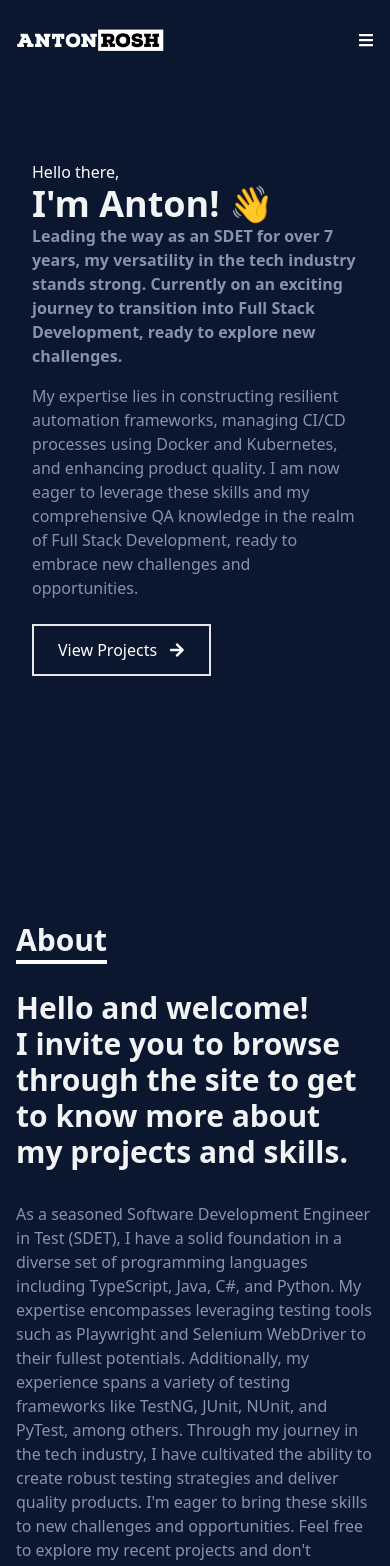
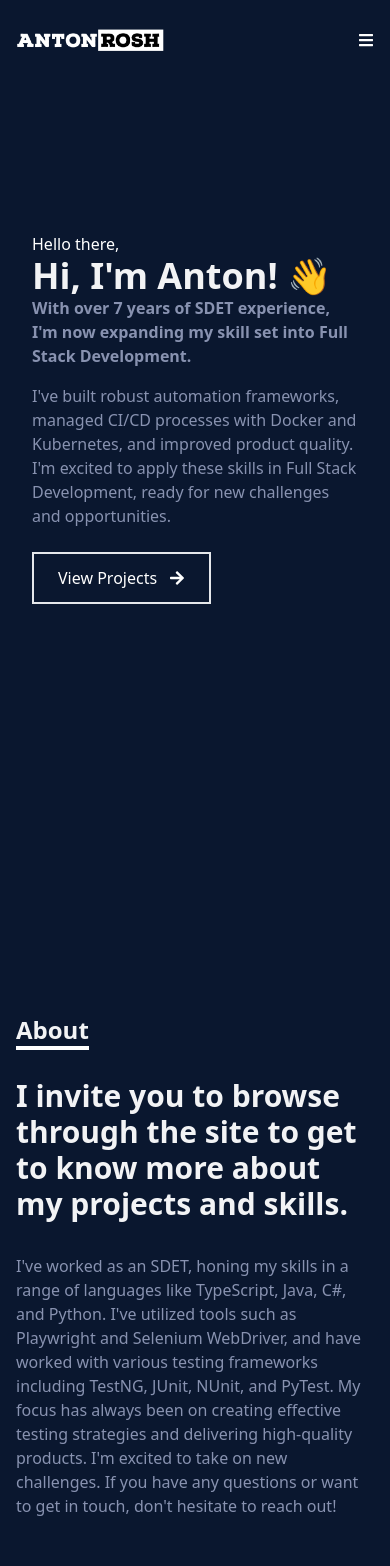
Before and after one commit to antongulin/anton.qa, a React (Create React App) app: page / in a window 390 px wide. Shown: the top 1566 px of the page. Built offline with nearby package versions, Linux system fonts and the light colour scheme.

Commit message:
Minor changes to optimize mobile view

```diff
--- a/src/components/About.jsx
+++ b/src/components/About.jsx
@@ -6,7 +6,7 @@ const About = () => {
       <div className="flex flex-col justify-center items-center w-full h-full">
         <div className="max-w-[1000px] w-full grid grid-cols-2 gap-8">
           <div className="sm:text-right pb-8 pl-4">
-            <p className="text-3xl font-bold inline border-b-4 border-white">
+            <p className="text-2xl font-bold inline border-b-4 border-white">
               About
             </p>
           </div>
@@ -14,7 +14,6 @@ const About = () => {
         </div>
         <div className="max-w-[1000px] w-full grid sm:grid-cols-2 gap-8 px-4">
           <div className="sm:text-right text-3xl font-bold">
-            <p>Hello and welcome!</p>
             <p>
               I invite you to browse through the site to get to know more about
               my projects and skills.
@@ -22,18 +21,14 @@ const About = () => {
           </div>
           <div>
             <p className="text-[#8892b0]">
-              As a seasoned Software Development Engineer in Test (SDET), I have
-              a solid foundation in a diverse set of programming languages
-              including TypeScript, Java, C#, and Python. My expertise
-              encompasses leveraging testing tools such as Playwright and
-              Selenium WebDriver to their fullest potentials. Additionally, my
-              experience spans a variety of testing frameworks like TestNG,
-              JUnit, NUnit, and PyTest, among others. Through my journey in the
-              tech industry, I have cultivated the ability to create robust
-              testing strategies and deliver quality products. I'm eager to
-              bring these skills to new challenges and opportunities. Feel free
-              to explore my recent projects and don't hesitate to reach out if
-              you have any questions or inquiries!
+              I've worked as an SDET, honing my skills in a range of languages
+              like TypeScript, Java, C#, and Python. I've utilized tools such as
+              Playwright and Selenium WebDriver, and have worked with various
+              testing frameworks including TestNG, JUnit, NUnit, and PyTest. My
+              focus has always been on creating effective testing strategies and
+              delivering high-quality products. I'm excited to take on new
+              challenges. If you have any questions or want to get in touch,
+              don't hesitate to reach out!
             </p>
           </div>
         </div>
--- a/src/components/Contact.jsx
+++ b/src/components/Contact.jsx
@@ -12,12 +12,19 @@ const Contact = () => {
         className="flex flex-col max-w-[600px] w-full"
       >
         <div className="pb-8 text-[#f2f3f5]">
-          <p className="text-3xl font-bold inline border-b-4 border-white">
-            Contact
+          <p className="text-2xl font-bold inline border-b-4 border-white">
+            Contacts
           </p>
           <p className="py-3">
             Get in touch using the form below or through{" "}
-            <a href="mailto:me@antonrosh.dev">email</a>
+            <a
+              className="text-[#66CCFF] hover:text-[#f2f3f5]"
+              href="mailto:me@antonrosh.dev"
+              target="_blank"
+              rel="noreferrer"
+            >
+              email
+            </a>
           </p>
         </div>
         <input
--- a/src/components/FullStackSkills.jsx
+++ b/src/components/FullStackSkills.jsx
@@ -10,7 +10,7 @@ const FullStackSkills = () => {
       {/* Container */}
       <div className="max-w-[1000px] mx-auto p-4 flex flex-col justify-center w-full h-full">
         <div>
-          <p className="text-3xl font-bold inline border-b-4 border-white">
+          <p className="text-2xl font-bold inline border-b-4 border-white">
             Actively learning Full Stack Development
           </p>
         </div>
--- a/src/components/Home.jsx
+++ b/src/components/Home.jsx
@@ -9,20 +9,17 @@ const Home = () => {
       <div className="max-w-[1000px] mx-auto px-8 flex flex-col justify-center h-full">
         <p className="text-white ">Hello there,</p>
         <h1 className="text-4xl sm:text-7xl font-bold text-[#f2f3f5]">
-          I'm Anton! 👋
+          Hi, I'm Anton! 👋
         </h1>
         <h2 className="text-1xl sm:text-3xl font-bold text-[#8892b0]">
-          Leading the way as an SDET for over 7 years, my versatility in the
-          tech industry stands strong. Currently on an exciting journey to
-          transition into Full Stack Development, ready to explore new
-          challenges.
+          With over 7 years of SDET experience, I'm now expanding my skill set
+          into Full Stack Development.
         </h2>
         <p className="text-[#8892b0] py-4 max-w-[700px]">
-          My expertise lies in constructing resilient automation frameworks,
-          managing CI/CD processes using Docker and Kubernetes, and enhancing
-          product quality. I am now eager to leverage these skills and my
-          comprehensive QA knowledge in the realm of Full Stack Development,
-          ready to embrace new challenges and opportunities.
+          I've built robust automation frameworks, managed CI/CD processes with
+          Docker and Kubernetes, and improved product quality. I'm excited to
+          apply these skills in Full Stack Development, ready for new challenges
+          and opportunities.
         </p>
         <div>
           <Link to="projects" smooth={true} duration={750}>
--- a/src/components/Projects.jsx
+++ b/src/components/Projects.jsx
@@ -10,7 +10,7 @@ const Projects = () => {
     >
       <div className="max-w-[1000px] mx-auto p-4 flex flex-col justify-center w-full h-full">
         <div className="pb-8">
-          <p className="text-3xl font-bold inline border-b-4 border-white">
+          <p className="text-2xl font-bold inline border-b-4 border-white">
             Projects
           </p>
           <p className="py-3">
--- a/src/components/SdetSkills.jsx
+++ b/src/components/SdetSkills.jsx
@@ -10,7 +10,7 @@ const SdetSkills = () => {
       {/* Container */}
       <div className="max-w-[1000px] mx-auto p-4 flex flex-col justify-center w-full h-full">
         <div>
-          <p className="text-3xl font-bold inline border-b-4 border-white">
+          <p className="text-2xl font-bold inline border-b-4 border-white">
             My skills in Software Development Engineering in Test
           </p>
         </div>
```
